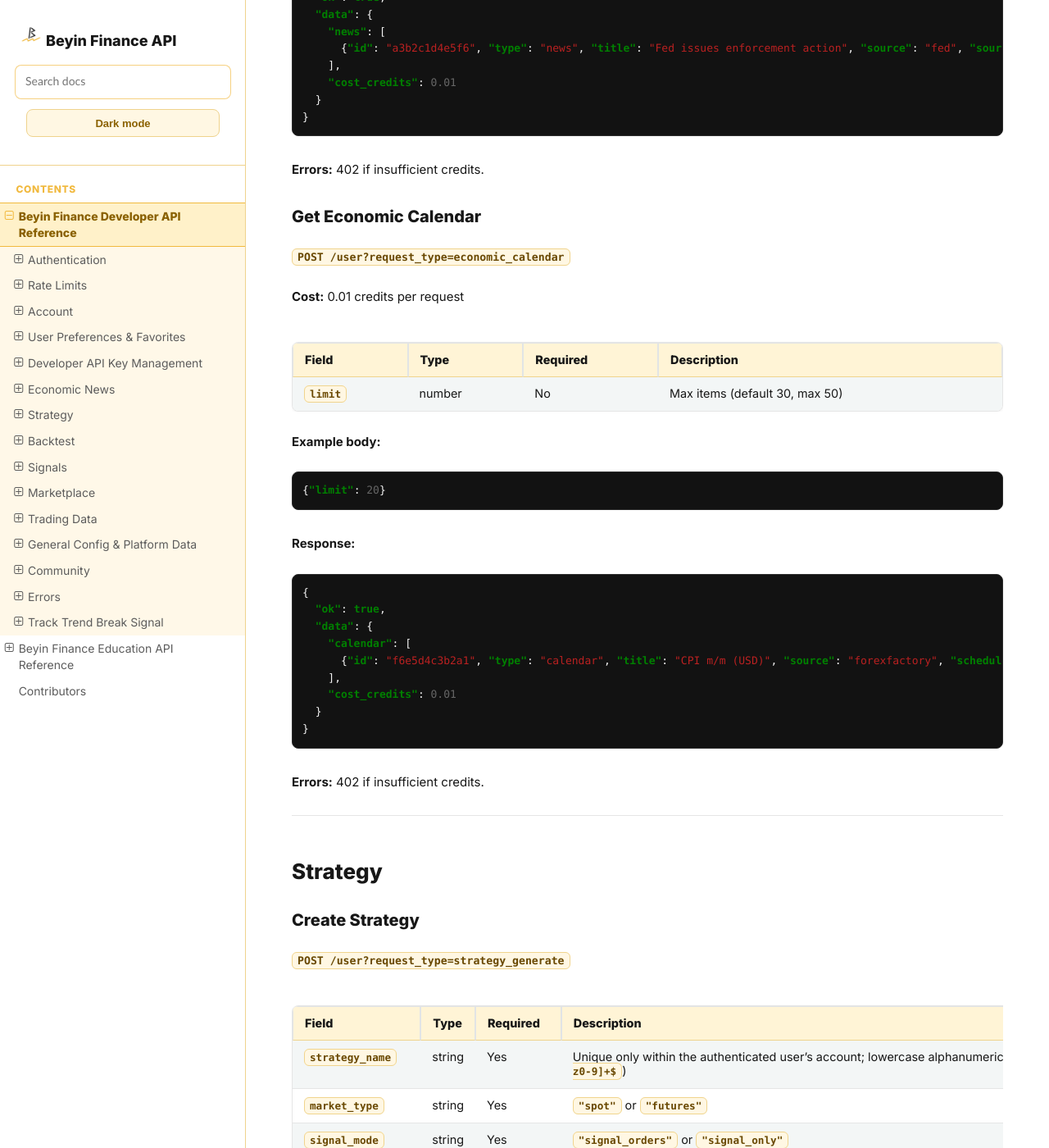
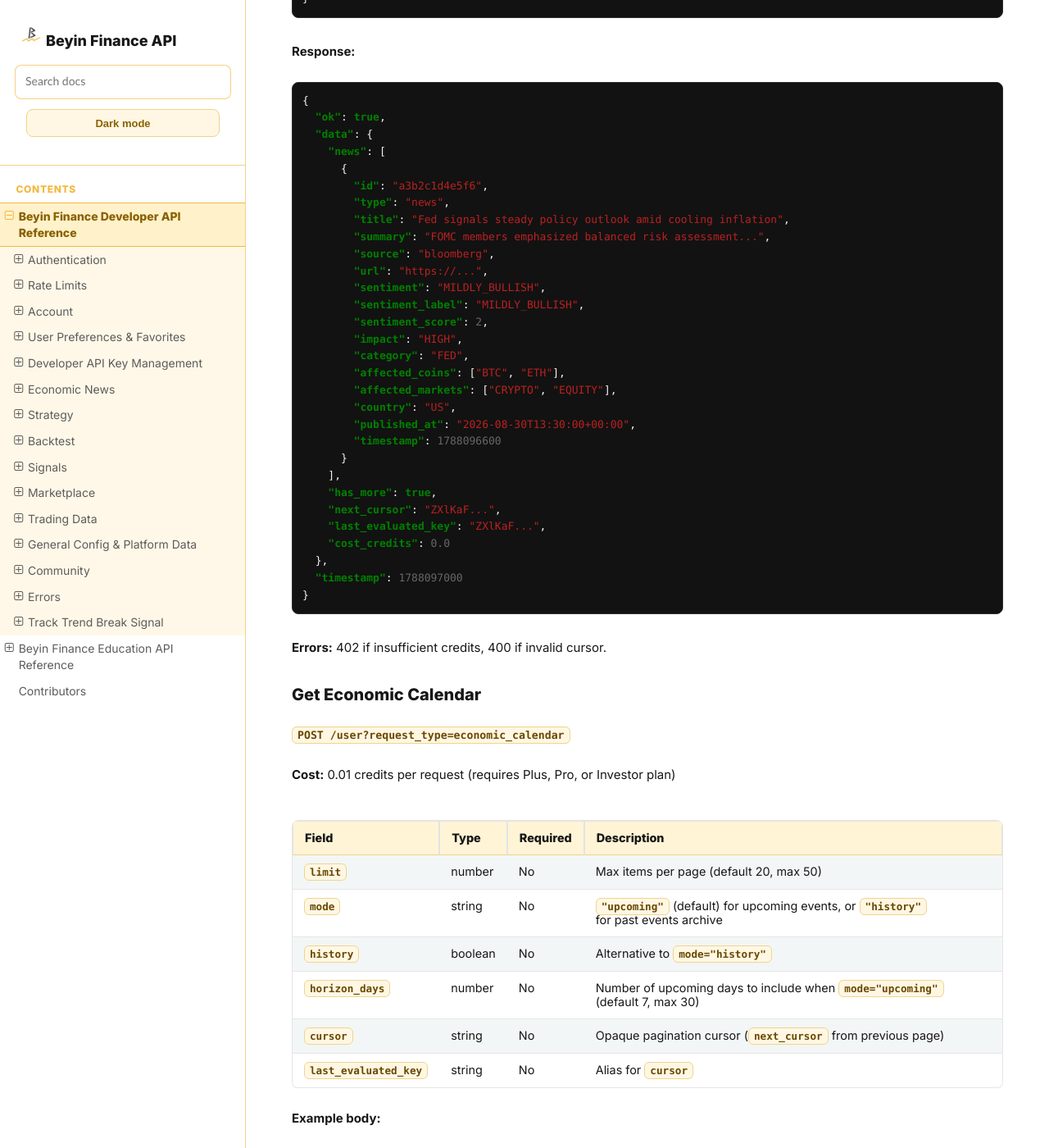
Before and after one commit to jnrbrain/Beyin-Finance, a Sphinx documentation site: the page built from docs/endpoints.md, in a window 1280 px wide and 1400 px high, scrolled down 20949 px. Shown: the whole window at 82% size. Built offline with Sphinx 7.4.7 and the Read the Docs theme 3.1.0, drawn with Linux system fonts in a browser that asks for light colours; some of the changed text lies outside the part shown.

Commit message:
Update endpoints.md

````diff
--- a/docs/endpoints.md
+++ b/docs/endpoints.md
@@ -856,15 +856,20 @@
 
 `POST /user?request_type=economic_news`
 
-**Cost:** 0.01 credits per request
-
-| Field | Type | Required | Description |
-|-------|------|----------|-------------|
-| `limit` | number | No | Max items (default 20, max 50) |
+**Cost:** 0.01 credits per request (included in Plus/Pro/Investor daily quota)
+
+| Field | Type | Required | Description |
+|-------|------|----------|-------------|
+| `limit` | number | No | Max items per page (default 20, max 50) |
+| `cursor` | string | No | Opaque pagination cursor (`next_cursor` from previous page) |
+| `last_evaluated_key` | string | No | Alias for `cursor` |
 
 **Example body:**
 ```json
-{"limit": 10}
+{
+  "limit": 20,
+  "cursor": "ZXlKaF..."
+}
 ```
 
 **Response:**
@@ -873,28 +878,58 @@
   "ok": true,
   "data": {
     "news": [
-      {"id": "a3b2c1d4e5f6", "type": "news", "title": "Fed issues enforcement action", "source": "fed", "source_url": "https://...", "sentiment": "NEUTRAL", "impact": "MEDIUM", "category": "FED", "affected_coins": ["BTC"], "timestamp": 1784900000}
+      {
+        "id": "a3b2c1d4e5f6",
+        "type": "news",
+        "title": "Fed signals steady policy outlook amid cooling inflation",
+        "summary": "FOMC members emphasized balanced risk assessment...",
+        "source": "bloomberg",
+        "url": "https://...",
+        "sentiment": "MILDLY_BULLISH",
+        "sentiment_label": "MILDLY_BULLISH",
+        "sentiment_score": 2,
+        "impact": "HIGH",
+        "category": "FED",
+        "affected_coins": ["BTC", "ETH"],
+        "affected_markets": ["CRYPTO", "EQUITY"],
+        "country": "US",
+        "published_at": "2026-08-30T13:30:00+00:00",
+        "timestamp": 1788096600
+      }
     ],
-    "cost_credits": 0.01
-  }
-}
-```
-
-**Errors:** 402 if insufficient credits.
+    "has_more": true,
+    "next_cursor": "ZXlKaF...",
+    "last_evaluated_key": "ZXlKaF...",
+    "cost_credits": 0.0
+  },
+  "timestamp": 1788097000
+}
+```
+
+**Errors:** 402 if insufficient credits, 400 if invalid cursor.
 
 ### Get Economic Calendar
 
 `POST /user?request_type=economic_calendar`
 
-**Cost:** 0.01 credits per request
-
-| Field | Type | Required | Description |
-|-------|------|----------|-------------|
-| `limit` | number | No | Max items (default 30, max 50) |
+**Cost:** 0.01 credits per request (requires Plus, Pro, or Investor plan)
+
+| Field | Type | Required | Description |
+|-------|------|----------|-------------|
+| `limit` | number | No | Max items per page (default 20, max 50) |
+| `mode` | string | No | `"upcoming"` (default) for upcoming events, or `"history"` for past events archive |
+| `history` | boolean | No | Alternative to `mode="history"` |
+| `horizon_days` | number | No | Number of upcoming days to include when `mode="upcoming"` (default 7, max 30) |
+| `cursor` | string | No | Opaque pagination cursor (`next_cursor` from previous page) |
+| `last_evaluated_key` | string | No | Alias for `cursor` |
 
 **Example body:**
 ```json
-{"limit": 20}
+{
+  "limit": 20,
+  "mode": "upcoming",
+  "horizon_days": 7
+}
 ```
 
 **Response:**
@@ -903,14 +938,31 @@
   "ok": true,
   "data": {
     "calendar": [
-      {"id": "f6e5d4c3b2a1", "type": "calendar", "title": "CPI m/m (USD)", "source": "forexfactory", "scheduled_date": "2026-07-28T12:30:00-04:00", "impact": "HIGH", "forecast": "0.2%", "previous": "0.3%", "country": "USD"}
+      {
+        "id": "cal_us_cpi_20260830",
+        "type": "calendar",
+        "title": "Core PCE Price Index m/m",
+        "source": "forexfactory",
+        "scheduled_date": "2026-08-30T12:30:00Z",
+        "event_time": "2026-08-30T12:30:00+00:00",
+        "impact": "HIGH",
+        "forecast": "0.2%",
+        "previous": "0.3%",
+        "country": "US",
+        "timestamp": 1788093000
+      }
     ],
-    "cost_credits": 0.01
-  }
-}
-```
-
-**Errors:** 402 if insufficient credits.
+    "has_more": true,
+    "next_cursor": "ZXlKaF...",
+    "last_evaluated_key": "ZXlKaF...",
+    "mode": "upcoming",
+    "cost_credits": 0.0
+  },
+  "timestamp": 1788097000
+}
+```
+
+**Errors:** 401 if unauthenticated, 402 if insufficient credits, 400 if invalid cursor.
 
 ---
 
````
